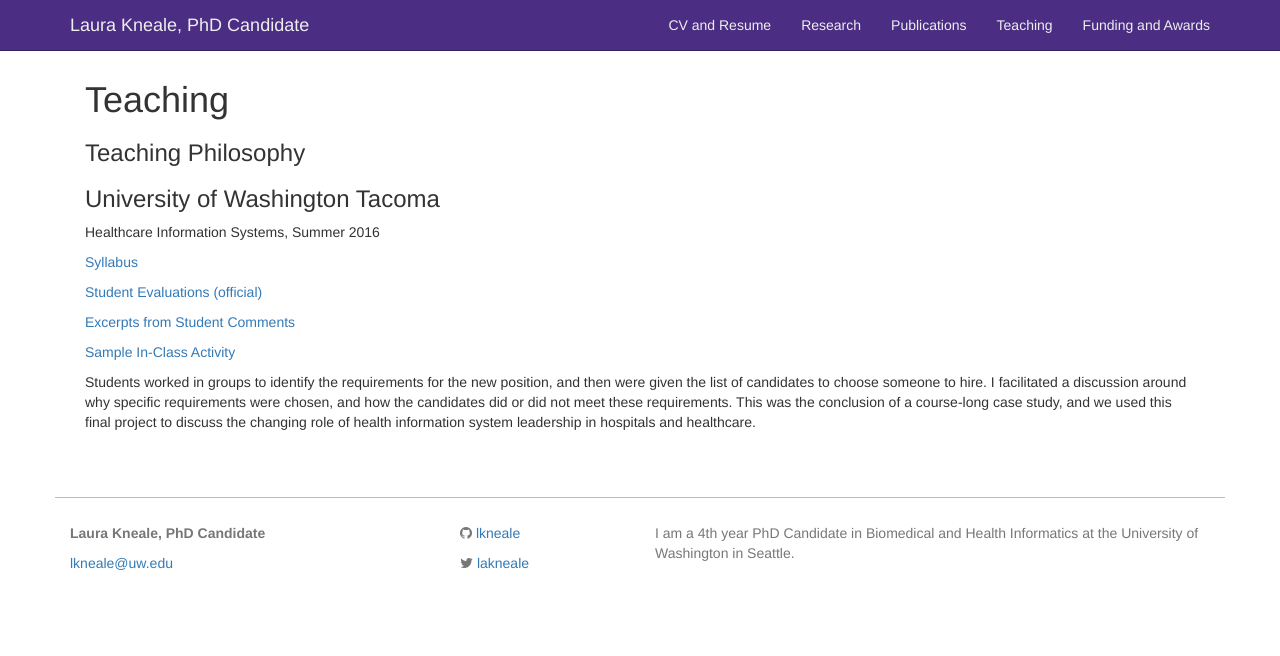
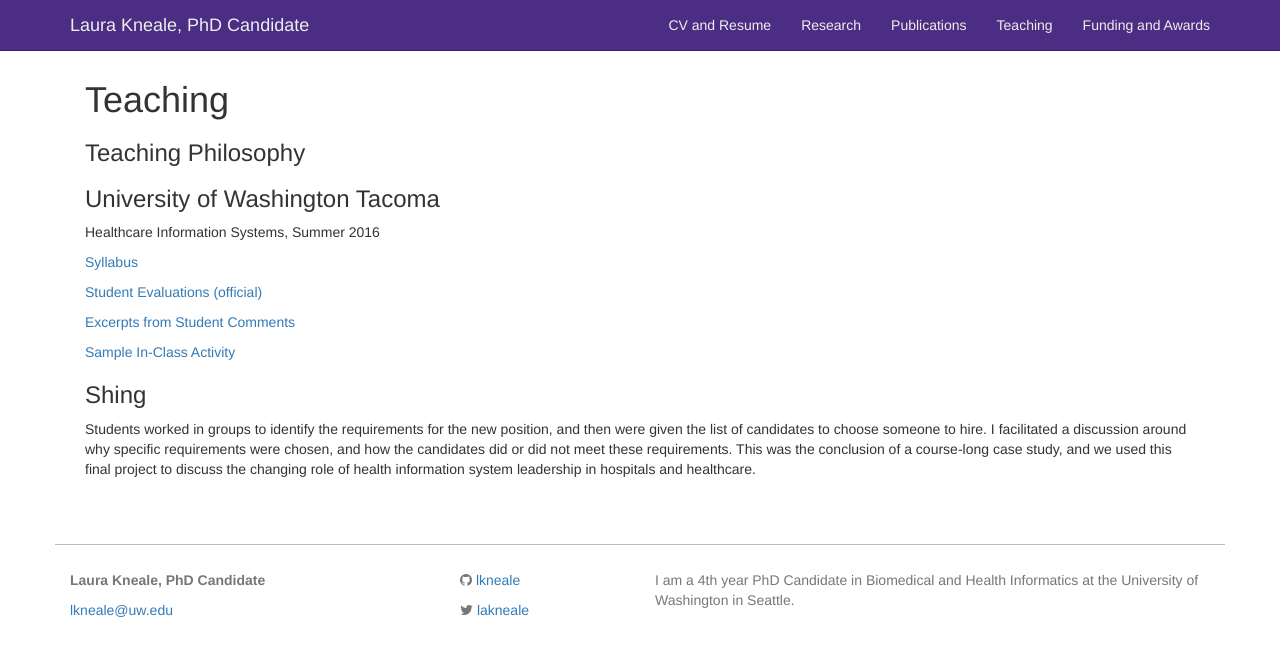
Before and after one commit to lkneale/lkneale.github.io, a Jekyll site: the page built from teaching.md, in a window 1280 px wide. Shown: the top 656 px of the page. Built offline with Jekyll 4.4.1, drawn with Linux system fonts in a browser that asks for light colours.

Commit message:
Update teaching.md

```diff
--- a/teaching.md
+++ b/teaching.md
@@ -17,6 +17,5 @@ Healthcare Information Systems, Summer 2016
 <a href="/images/Laura_Kneale CV_September 2016.pdf" target="_blank">Excerpts from Student Comments
 
 <a href="/images/Laura_Kneale CV_September 2016.pdf" target="_blank">Sample In-Class Activity
-
-
+### Shing
 Students worked in groups to identify the requirements for the new position, and then were given the list of candidates to choose someone to hire. I facilitated a discussion around why specific requirements were chosen, and how the candidates did or did not meet these requirements. This was the conclusion of a course-long case study, and we used this final project to discuss the changing role of health information system leadership in hospitals and healthcare.
```
